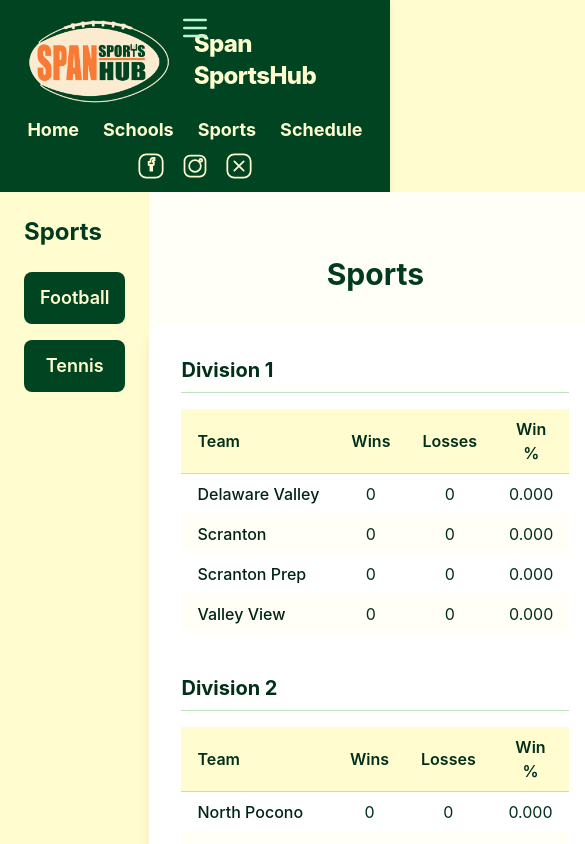
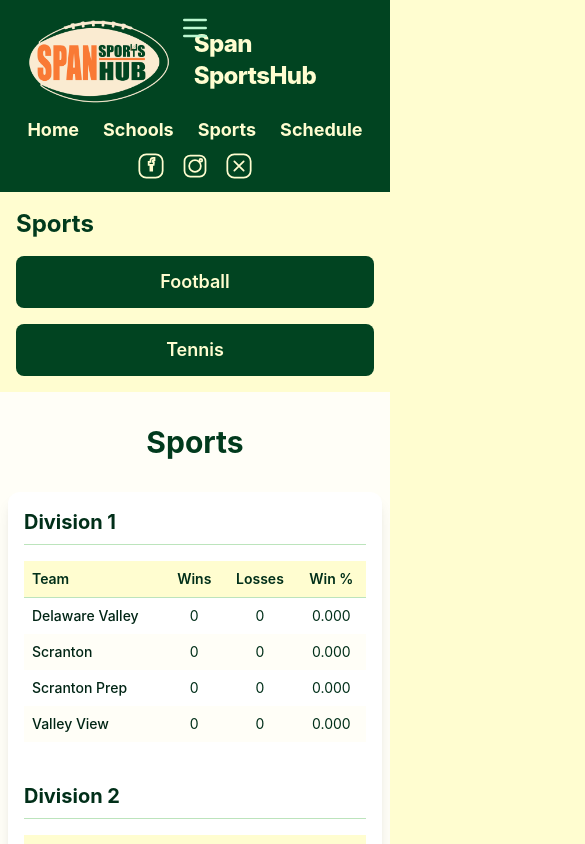
Before and after one commit to CoalValleyTech/nepa-frontend, a React (Vite) app: page /sports in a window 390 px wide. Both pictures are taken after a click on the button "Football". Shown: the top 844 px of the page, 585 px wide, since content can reach past the window. Built offline with nearby package versions, Linux system fonts and the light colour scheme.

Commit message:
Mobile compatiblity

```diff
--- a/src/pages/Sports.tsx
+++ b/src/pages/Sports.tsx
@@ -37,10 +37,10 @@ const Sports = () => {
   return (
     <div className="min-h-screen">
       <Header />
-      <div className="flex">
+      <div className="flex flex-col md:flex-row">
         {/* Left grid section */}
-        <aside className="w-64 bg-cream-100 p-6 flex flex-col items-start min-h-[calc(100vh-6rem)] shadow-md">
-          <h2 className="text-2xl font-bold text-primary-600 mb-6">Sports</h2>
+        <aside className="w-full md:w-64 bg-cream-100 p-4 md:p-6 flex flex-col items-start min-h-0 md:min-h-[calc(100vh-6rem)] shadow-md">
+          <h2 className="text-2xl font-bold text-primary-600 mb-4 md:mb-6">Sports</h2>
           <div className="grid gap-4 w-full">
             <button
               className="w-full py-3 px-4 rounded-lg bg-primary-500 text-cream-100 font-semibold text-lg hover:bg-primary-600 transition-colors"
@@ -54,31 +54,31 @@ const Sports = () => {
           </div>
         </aside>
         {/* Main content area */}
-        <main className="flex-1 flex flex-col items-center justify-center bg-cream-50 py-16">
+        <main className="flex-1 flex flex-col items-center justify-center bg-cream-50 py-8 md:py-16 px-2 sm:px-4">
           <h1 className="text-3xl font-bold text-primary-600 mb-4">Sports</h1>
           {showDivisions ? (
-            <div className="w-full max-w-2xl bg-white rounded-xl shadow-lg p-8 mt-4">
+            <div className="w-full max-w-2xl bg-white rounded-xl shadow-lg p-4 sm:p-6 md:p-8 mt-4 overflow-x-auto">
               <ul className="space-y-10">
                 {divisions.map((division) => (
                   <li key={division.name}>
                     <h3 className="text-xl font-bold text-primary-700 mb-4 border-b border-primary-200 pb-2">{division.name}</h3>
                     <div className="overflow-x-auto">
-                      <table className="min-w-full divide-y divide-primary-200">
+                      <table className="min-w-full divide-y divide-primary-200 text-sm">
                         <thead>
                           <tr className="bg-cream-100">
-                            <th className="px-4 py-2 text-left text-primary-700 font-semibold">Team</th>
-                            <th className="px-4 py-2 text-center text-primary-700 font-semibold">Wins</th>
-                            <th className="px-4 py-2 text-center text-primary-700 font-semibold">Losses</th>
-                            <th className="px-4 py-2 text-center text-primary-700 font-semibold">Win %</th>
+                            <th className="px-2 sm:px-4 py-2 text-left text-primary-700 font-semibold">Team</th>
+                            <th className="px-2 sm:px-4 py-2 text-center text-primary-700 font-semibold">Wins</th>
+                            <th className="px-2 sm:px-4 py-2 text-center text-primary-700 font-semibold">Losses</th>
+                            <th className="px-2 sm:px-4 py-2 text-center text-primary-700 font-semibold">Win %</th>
                           </tr>
                         </thead>
                         <tbody>
                           {division.teams.map((team) => (
                             <tr key={team} className="even:bg-cream-50">
-                              <td className="px-4 py-2 font-medium text-primary-800 whitespace-nowrap">{team}</td>
-                              <td className="px-4 py-2 text-center text-primary-700">0</td>
-                              <td className="px-4 py-2 text-center text-primary-700">0</td>
-                              <td className="px-4 py-2 text-center text-primary-700">0.000</td>
+                              <td className="px-2 sm:px-4 py-2 font-medium text-primary-800 whitespace-nowrap">{team}</td>
+                              <td className="px-2 sm:px-4 py-2 text-center text-primary-700">0</td>
+                              <td className="px-2 sm:px-4 py-2 text-center text-primary-700">0</td>
+                              <td className="px-2 sm:px-4 py-2 text-center text-primary-700">0.000</td>
                             </tr>
                           ))}
                         </tbody>
```
